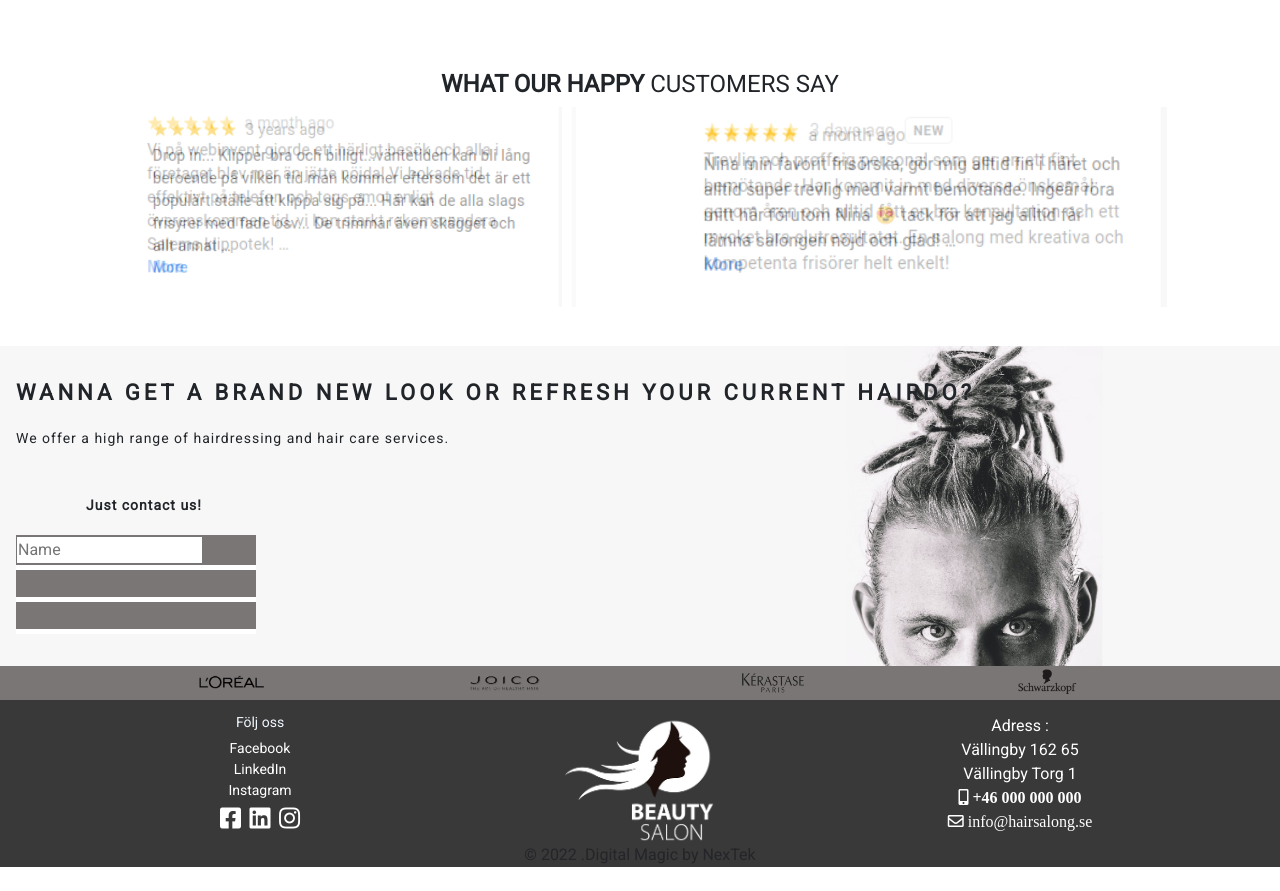
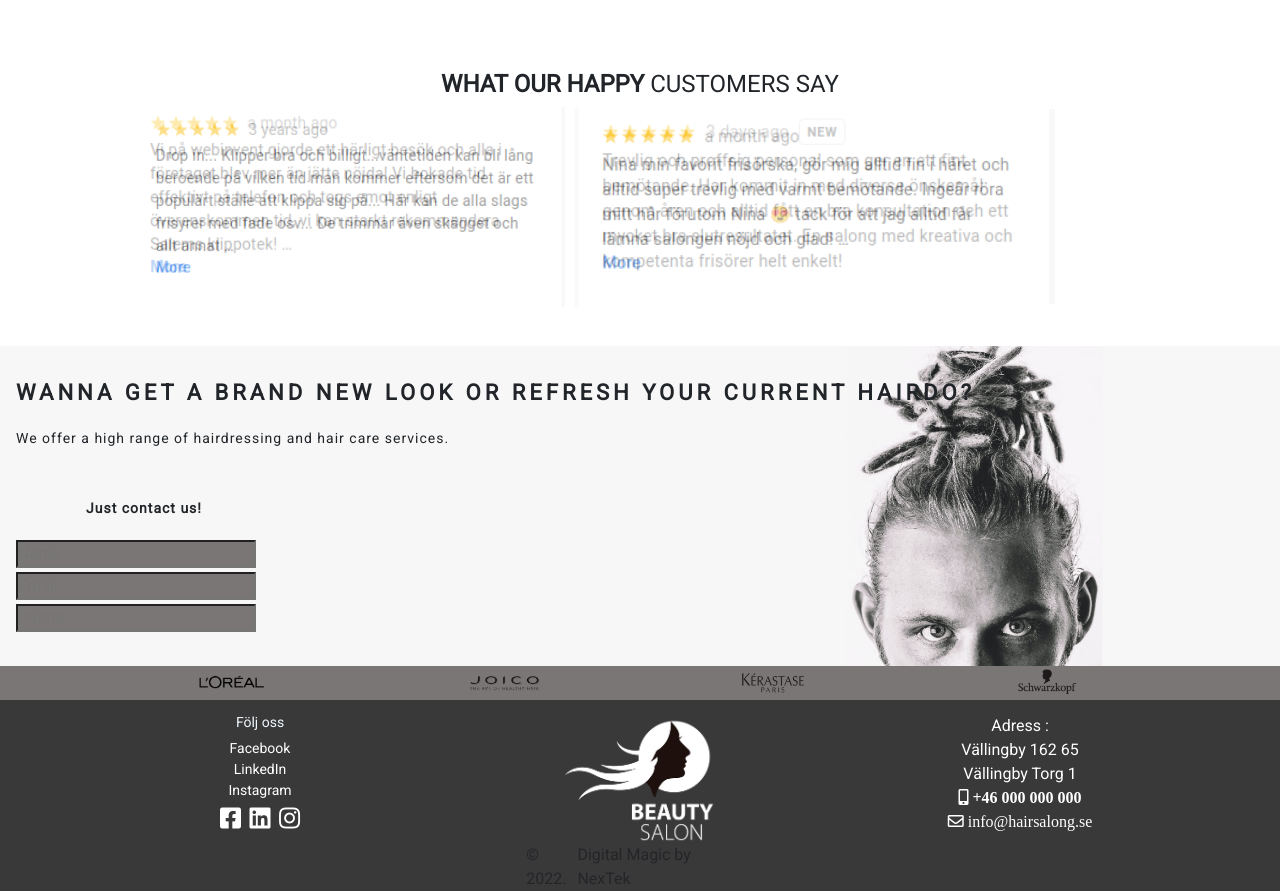
Before and after one commit to AlinaCGM/HairSalon, a React (Create React App) app: page / in a window 1280 px wide. Shown: the part 908-1799 px from the top of the page. Before the commit the page ends 1775 px from the top, so only its background shows below. Built offline with nearby package versions, Linux system fonts and the light colour scheme.

Commit message:
netlify first time

```diff
--- a/src/components/Footer.css
+++ b/src/components/Footer.css
@@ -7,11 +7,11 @@
     padding: 2rem 0 0 0;
     display: flex;
     flex-direction: column;
-    overflow-x: hidden;
+
   }
   .upper-line {
       width:100%;
-      height: autom;
+      height: auto;
       background-color:#7B7676 ;
       position: absolute;
       top:0;
@@ -67,9 +67,10 @@
     justify-content: space-between;
     width: 80px;
   }
-  /* .second-row {
-    background-color: #414141;
-  } */
+   .second-row {
+
+    margin: auto;
+  }
   .social-icon-link {
     color: #fff;
     font-size: 24px;
@@ -85,5 +86,5 @@
   }
   span {
     display: inline-flex;
-    width: 100%;
+
   }
--- a/src/components/Footer.js
+++ b/src/components/Footer.js
@@ -64,7 +64,7 @@ function Footer() {
 <div className="row second-row ">
   <div className="col-12 d-flex justify-content-center ">
   <div className="website-rights ">
-  <span> © 2022  . <a href="https://www.nextek.se/" class="nextek" target="_blank" rel="noreferrer" > Digital Magic by NexTek</a>
+  <span> © 2022.<a href="https://www.nextek.se/" class="nextek" target="_blank" rel="noreferrer" > Digital Magic by NexTek</a>
 
  </span>
  </div>
--- a/src/components/ImageContact.css
+++ b/src/components/ImageContact.css
@@ -9,6 +9,7 @@
     background-size: contain;
     background-position: right top;
     background-color: #F7F7F7;
+
 }
 
 
@@ -32,25 +33,36 @@
     position: absolute;
     width:8rem;
     margin: auto;
-    bottom:10%;
+    bottom:10px;
     left:1rem;
 }
-tr{
+/* tr{
     background-color: #7B7676;
-}
-tr:hover {
+} */
+/* tr:hover {
     background-color: #c7bfbf;
     border:#7B7676;
 
+} */
+td {
+
+    height: 2rem;
+
 }
-td {
-    border-bottom: 5px solid #ffffff;
-    height: 2rem;
+input {
+    background-color: #7B7676;
 }
+::placeholder {
+    background-color: #7B7676;
+}
+
 .contact-title {
     width:15rem;
     font-weight: 600;
     margin-bottom: 1rem;
+}
+.name-input {
+    width:100%;
 }
 @media( min-width:768px) {
     .table-contact {
--- a/src/components/ImageContact.js
+++ b/src/components/ImageContact.js
@@ -18,15 +18,15 @@ const ImageContact = () => {
   <table className='table-contact '>
   <div><p className='small-second contact-title text-center'>Just contact us!</p></div>
   <tr>
-    <td><input placeholder="Name"></input></td>
+    <td><input placeholder="Name" className='name-input'></input></td>
 
   </tr>
   <tr>
-    <td></td>
+    <td><input placeholder="Email" className='name-input'></input></td>
 
   </tr>
   <tr>
-    <td></td>
+    <td><input placeholder="Pnone" className='name-input'></input></td>
 
 
   </tr>
--- a/src/components/Navbar.css
+++ b/src/components/Navbar.css
@@ -9,6 +9,7 @@
   position: sticky;
   top: 0;
   z-index: 20;
+
 }
 
 .nav-container {
--- a/src/components/Review.css
+++ b/src/components/Review.css
@@ -11,8 +11,8 @@
 
 }
 .image-slider  {
-
-  width: 100%;
+  margin: auto;
+  width: 90%;
   height: auto;
 }
 .img-review {
@@ -25,5 +25,5 @@
 
 span {
   display: inline-flex;
-  width: 100%;
+  width: 90%;
 }
--- a/src/components/ServiceSection.css
+++ b/src/components/ServiceSection.css
@@ -5,13 +5,14 @@
     position: relative;
     margin: auto;
     margin-bottom: 2rem;
+
 }
   .all-pics {
-    /* border:1px solid rgb(22, 175, 22); */
+
     /* background-color: #C4C4C4; */
     margin: 0.5rem ;
     width:auto;
-    height: 100%;
+    height: 90%;
     align-items: center;
     /* display: flex;
     justify-content: space-between; */
--- a/src/components/ServiceSection.js
+++ b/src/components/ServiceSection.js
@@ -12,7 +12,7 @@ const  ServiceSection = () => {
       <h4 className='title text-center'><h2 className='boldy fs-4'>HAIRDRESSING</h2> SERVICES</h4>
 
     <div className='row d-flex justify-content-around '>
-   <div className="col-12 col-md-6 col-lg-3">
+   <div className="col-11 col-md-6 col-lg-3">
     <div className="all-pics card-1">
      <img className="foto-card card-1" src="/images/one.jpeg" path="/about"alt=""/>
      <h3 className='name-pics text-center'>HAIRCUTS</h3>
@@ -21,7 +21,7 @@ const  ServiceSection = () => {
     <br/>
 
 
-    <div className="col-12 col-md-6 col-lg-3">
+    <div className="col-11 col-md-6 col-lg-3">
     <div className=" all-pics card-2">
      <img className="foto-card card-2" src="/images/two.jpeg" path="/about"alt=""/>
      <h3 className=' name-pics text-center'>BLOW DRY&STYLE</h3>
@@ -29,14 +29,14 @@ const  ServiceSection = () => {
     </div>
     <br/>
 
-    <div className="col-12 col-md-6 col-lg-3">
+    <div className="col-11 col-md-6 col-lg-3">
     <div className=" all-pics card-3">
      <img className="foto-card card-3" src="/images/three.jpeg" path="/about"alt=""/>
      <h3 className=' name-pics text-center'>HAIR COLORING</h3>
     </div>
     </div>
     <br/>
-    <div className="col-12 col-md-6 col-lg-3">
+    <div className="col-11 col-md-6 col-lg-3">
     <div className=" all-pics card-4">
      <img className="foto-card " src="/images/four.jpeg" path="/about"alt=""/>
      <h3 className=' name-pics text-center'>HAIR EXTENSIONS</h3>
--- a/src/components/Welcome.css
+++ b/src/components/Welcome.css
@@ -4,6 +4,7 @@
     margin: auto;
     margin-top: 2rem;
     margin-bottom: 2rem;
+
 }
   .foto-pic {
     width:100%;
```
